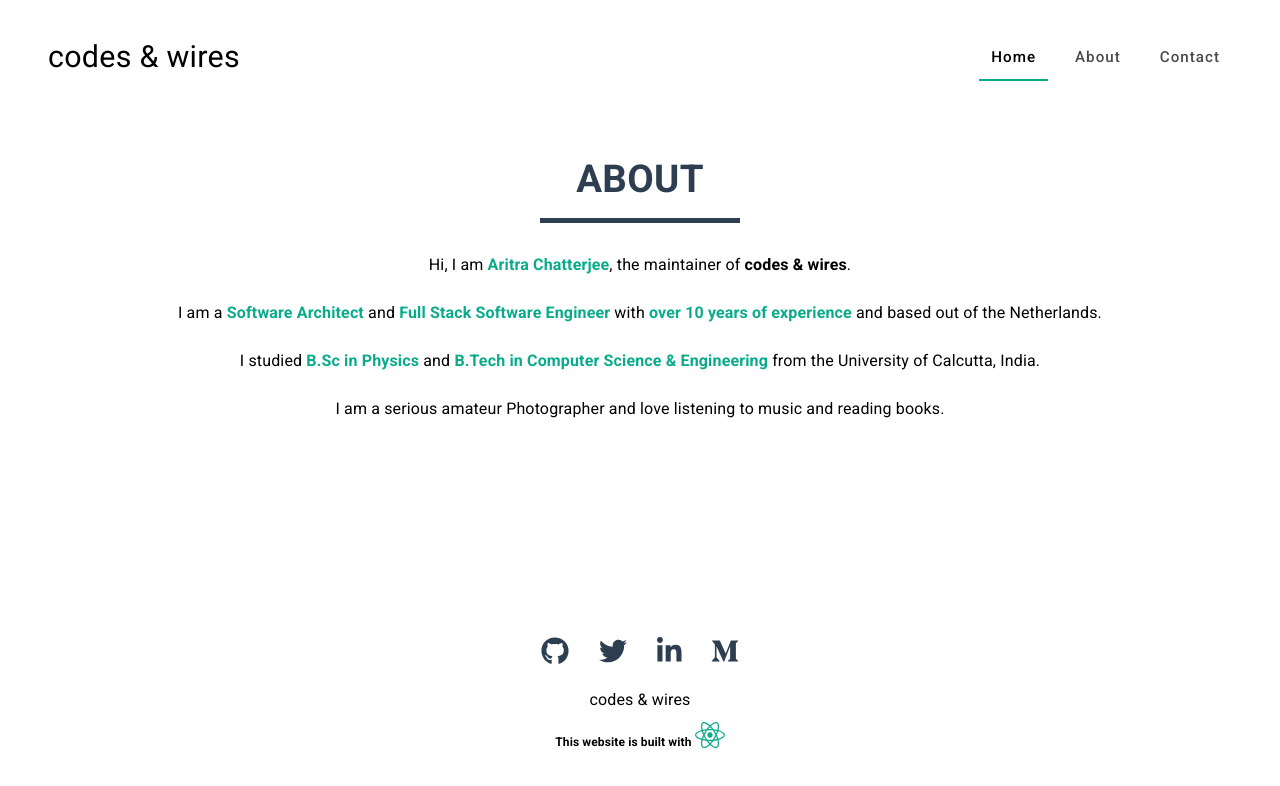
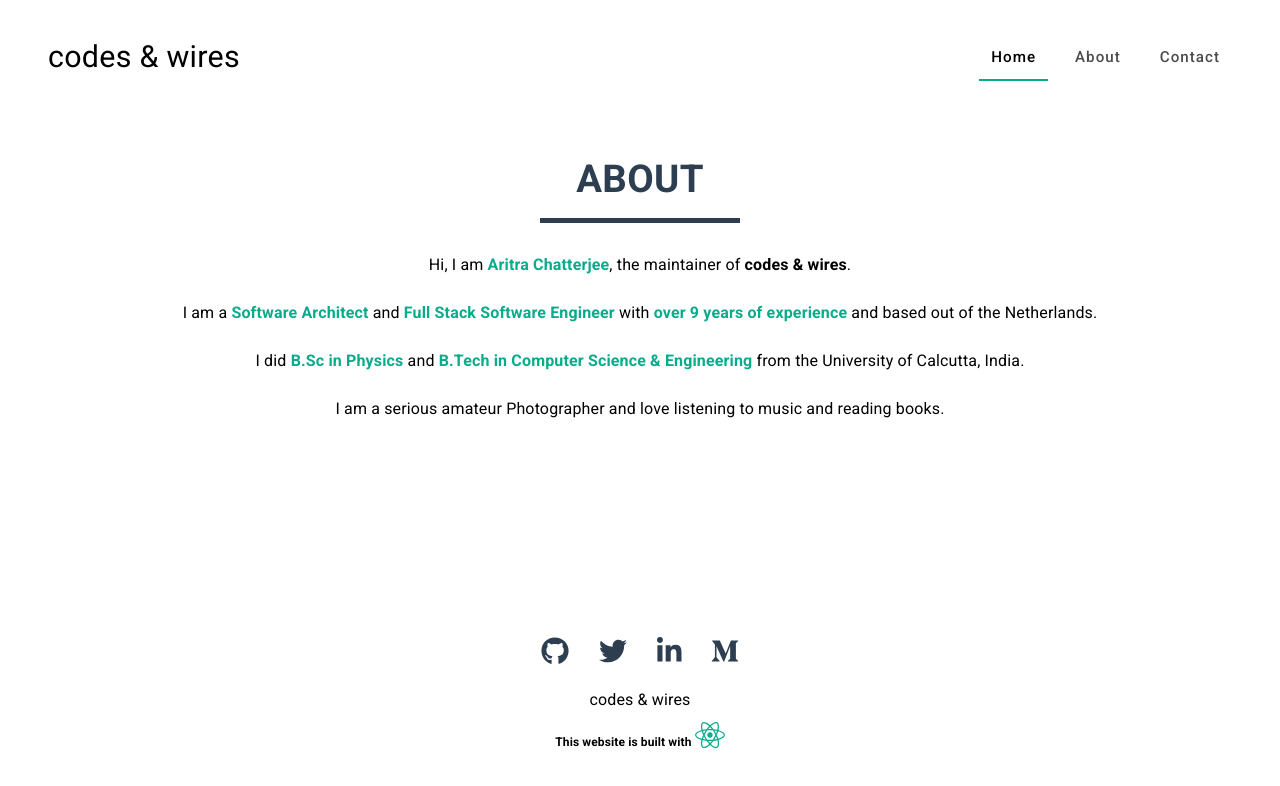
Before and after one commit to aritraChatterjee/codes-and-wires, a React (Create React App) app: page /about in a window 1280 px wide. Shown: the top 786 px of the page. Built offline with nearby package versions, Linux system fonts and the light colour scheme; the HTML template or start-up script is replaced by a standard one.

Commit message:
- updated about

```diff
--- a/src/About.tsx
+++ b/src/About.tsx
@@ -27,6 +27,14 @@ const useStyles = makeStyles((theme) => ({
 
 const About = (props: any) => {
     const classes = useStyles();
+
+    const getExperience = (): number => {
+        const currentDate = new Date();
+        const startDate = new Date(2010, 6, 1);
+        const diff = new Date(currentDate.getTime() - startDate.getTime());
+        return diff.getUTCFullYear() - 1970;
+    };
+
     return (
         <Container fixed>
             <ContainerWithGutter>
@@ -54,11 +62,11 @@ const About = (props: any) => {
                     </span>{' '}
                     with{' '}
                     <span className={classes.standOutText}>
-                        <b>over 10 years of experience</b>
+                        <b>over {getExperience()} years of experience</b>
                     </span>{' '}
                     and based out of the Netherlands.
                     <br />
-                    <br /> I studied{' '}
+                    <br /> I did{' '}
                     <span className={classes.standOutText}>
                         <b>B.Sc in Physics</b>
                     </span>{' '}
```
